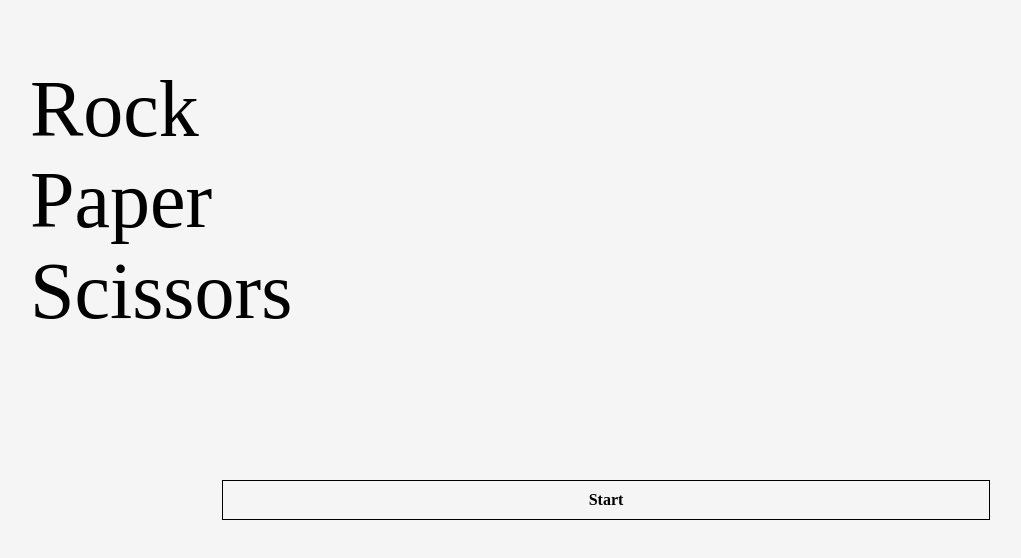
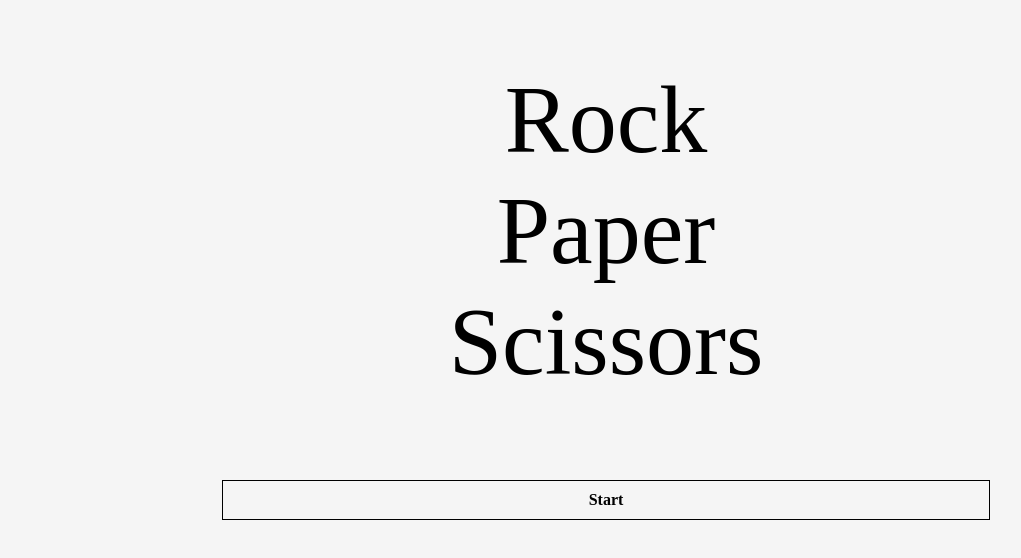
Before and after one commit to Singhhakshat/StonePaperScissors, a plain HTML site: page v2.0/index.html in a window 1280 px wide. Shown: the whole page, without its empty margins (34-1055 px from the left). Drawn offline with Linux system fonts and the light colour scheme.

Commit message:
Responsive

```diff
--- a/v2.0/style.css
+++ b/v2.0/style.css
@@ -114,3 +114,10 @@
         height: 100vh;
     }
   }
+
+@media screen and (min-width: 500px) {
+    #title{
+        text-align: center;
+        font-size: 12vh;
+    }
+}
```
